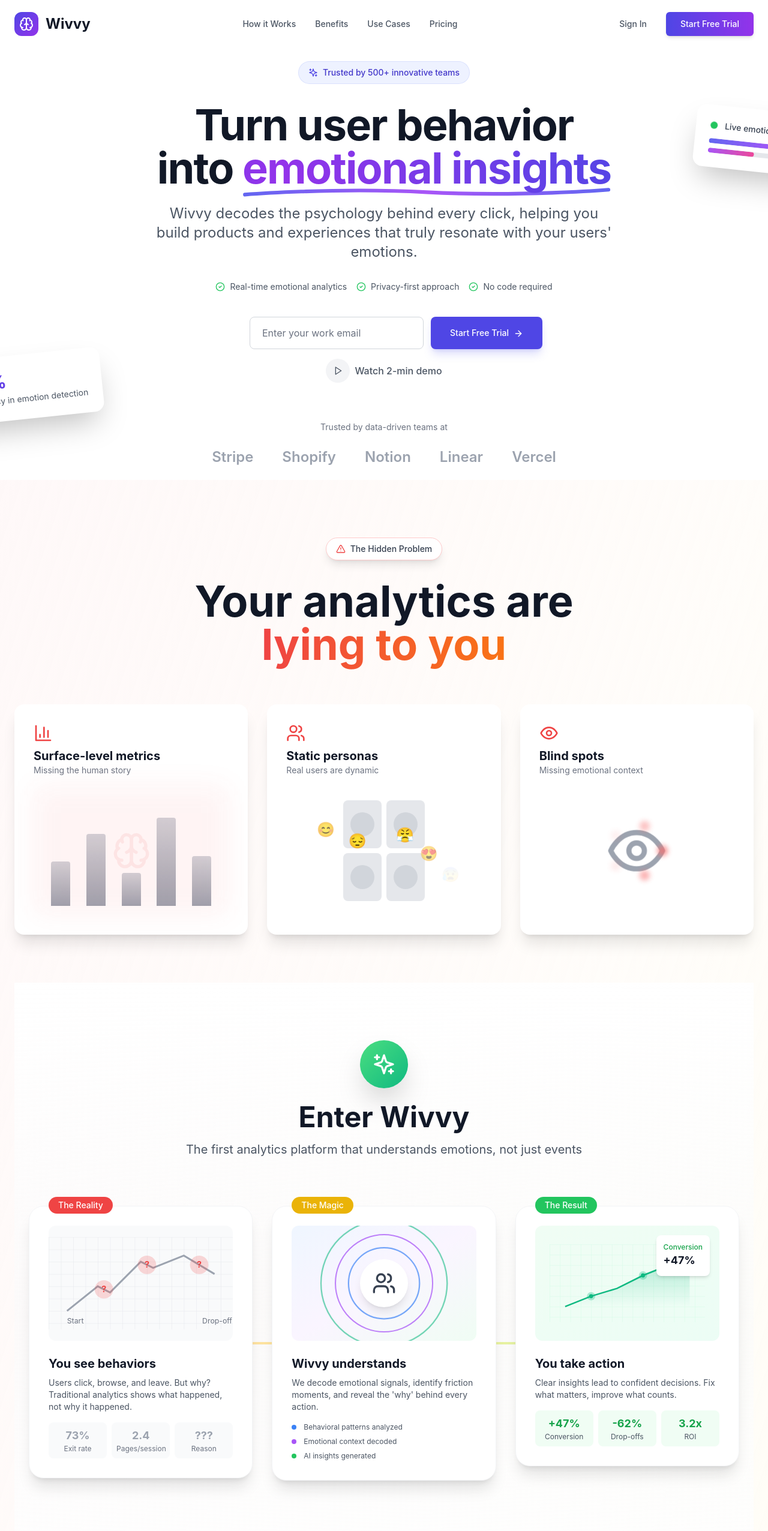
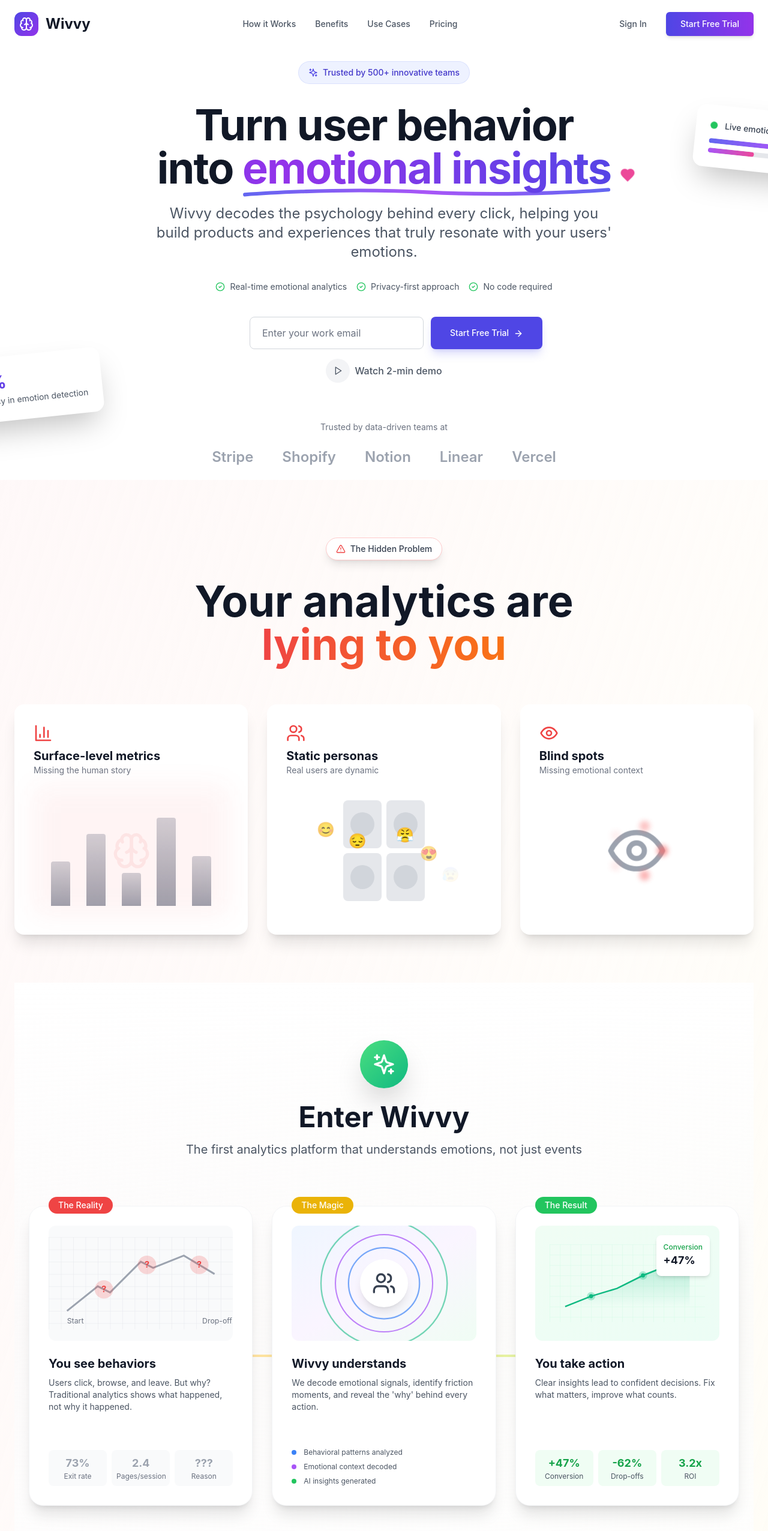
Before and after one commit to Treeback/wivvy-landing, a Next.js app: page / in a window 1280 px wide. Shown: the top 2552 px of the page at 60% size. Built offline with nearby package versions, Linux system fonts and the light colour scheme.

Commit message:
Add soothing heart animation and equalize card heights

```diff
--- a/components/Hero.tsx
+++ b/components/Hero.tsx
@@ -1,7 +1,7 @@
 'use client'
 
 import { motion } from 'framer-motion'
-import { ArrowRight, Play, CheckCircle2, Sparkles } from 'lucide-react'
+import { ArrowRight, Play, CheckCircle2, Sparkles, Heart } from 'lucide-react'
 import Button from './ui/Button'
 import { useState } from 'react'
 
@@ -86,6 +86,27 @@
                     </linearGradient>
                   </defs>
                 </motion.svg>
+                {/* Beating heart animation */}
+                <motion.div
+                  className="absolute -right-10 top-1/2 -translate-y-1/2"
+                  initial={{ scale: 0, opacity: 0 }}
+                  animate={{ scale: 1, opacity: 1 }}
+                  transition={{ delay: 1.2, duration: 0.5 }}
+                >
+                  <motion.div
+                    animate={{
+                      scale: [1, 1.08, 1, 1.08, 1],
+                    }}
+                    transition={{
+                      duration: 2.5,
+                      repeat: Infinity,
+                      ease: "easeInOut",
+                      times: [0, 0.2, 0.4, 0.6, 1]
+                    }}
+                  >
+                    <Heart className="w-6 h-6 text-pink-500 fill-pink-500" />
+                  </motion.div>
+                </motion.div>
               </span>
             </motion.h1>
 
--- a/components/ProblemStatement.tsx
+++ b/components/ProblemStatement.tsx
@@ -423,7 +423,7 @@
                   transition={{ delay: 0.2 }}
                   className="relative"
                 >
-                  <div className="bg-white rounded-3xl p-8 shadow-xl border border-gray-100 relative z-10">
+                  <div className="bg-white rounded-3xl p-8 shadow-xl border border-gray-100 relative z-10 min-h-[500px] flex flex-col">
                     {/* Step indicator */}
                     <div className="absolute -top-4 left-8 bg-red-500 text-white px-4 py-1 rounded-full text-sm font-medium">
                       The Reality
@@ -477,7 +477,7 @@
                     </p>
 
                     {/* Key metrics */}
-                    <div className="grid grid-cols-3 gap-2 text-center">
+                    <div className="grid grid-cols-3 gap-2 text-center mt-auto">
                       <div className="bg-gray-50 rounded-lg p-2">
                         <div className="text-lg font-bold text-gray-400">73%</div>
                         <div className="text-xs text-gray-500">Exit rate</div>
@@ -502,7 +502,7 @@
                   transition={{ delay: 0.4 }}
                   className="relative"
                 >
-                  <div className="bg-white rounded-3xl p-8 shadow-xl border border-gray-100 relative z-10">
+                  <div className="bg-white rounded-3xl p-8 shadow-xl border border-gray-100 relative z-10 min-h-[500px] flex flex-col">
                     {/* Step indicator */}
                     <div className="absolute -top-4 left-8 bg-yellow-500 text-white px-4 py-1 rounded-full text-sm font-medium">
                       The Magic
@@ -585,7 +585,7 @@
                     </p>
 
                     {/* Processing layers */}
-                    <div className="space-y-2">
+                    <div className="space-y-2 mt-auto">
                       <div className="flex items-center gap-3">
                         <div className="w-2 h-2 bg-blue-500 rounded-full" />
                         <span className="text-xs text-gray-600">Behavioral patterns analyzed</span>
@@ -610,7 +610,7 @@
                   transition={{ delay: 0.6 }}
                   className="relative"
                 >
-                  <div className="bg-white rounded-3xl p-8 shadow-xl border border-gray-100 relative z-10">
+                  <div className="bg-white rounded-3xl p-8 shadow-xl border border-gray-100 relative z-10 min-h-[500px] flex flex-col">
                     {/* Step indicator */}
                     <div className="absolute -top-4 left-8 bg-green-500 text-white px-4 py-1 rounded-full text-sm font-medium">
                       The Result
@@ -688,7 +688,7 @@
                     </p>
 
                     {/* Success metrics */}
-                    <div className="grid grid-cols-3 gap-2 text-center">
+                    <div className="grid grid-cols-3 gap-2 text-center mt-auto">
                       <div className="bg-green-50 rounded-lg p-2">
                         <div className="text-lg font-bold text-green-600">+47%</div>
                         <div className="text-xs text-gray-600">Conversion</div>
```
